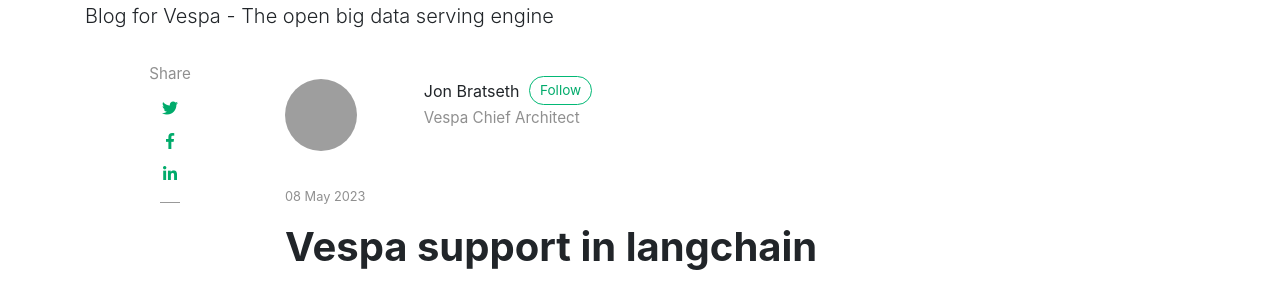
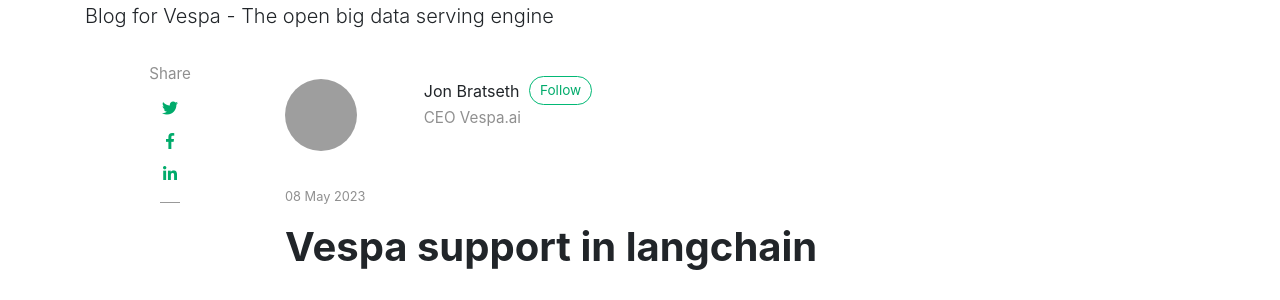
Before and after one commit to vespa-engine/blog, a Jekyll site: the page built from _posts/2023-05-08-vespa-support-in-langchain.md, in a window 1280 px wide and 1283 px high. Shown: the part 152-452 px from the top of the window. Built offline with Jekyll 4.4.1, drawn with Linux system fonts in a browser that asks for light colours; nearby versions of some CDN libraries; comment, search, counter and statistics services are not loaded; grey boxes are pictures that could not be loaded.

```diff
--- a/_config.yml
+++ b/_config.yml
@@ -31,7 +31,7 @@
     avatar: '/assets/avatars/bratseth.jpg'
     email: bratseth@yahooinc.com
     twitter: https://twitter.com/jonbratseth
-    description: "Vespa Chief Architect"
+    description: "CEO Vespa.ai"
   geirst:
     name: Geir Storli
     display_name: Geir Storli
```
